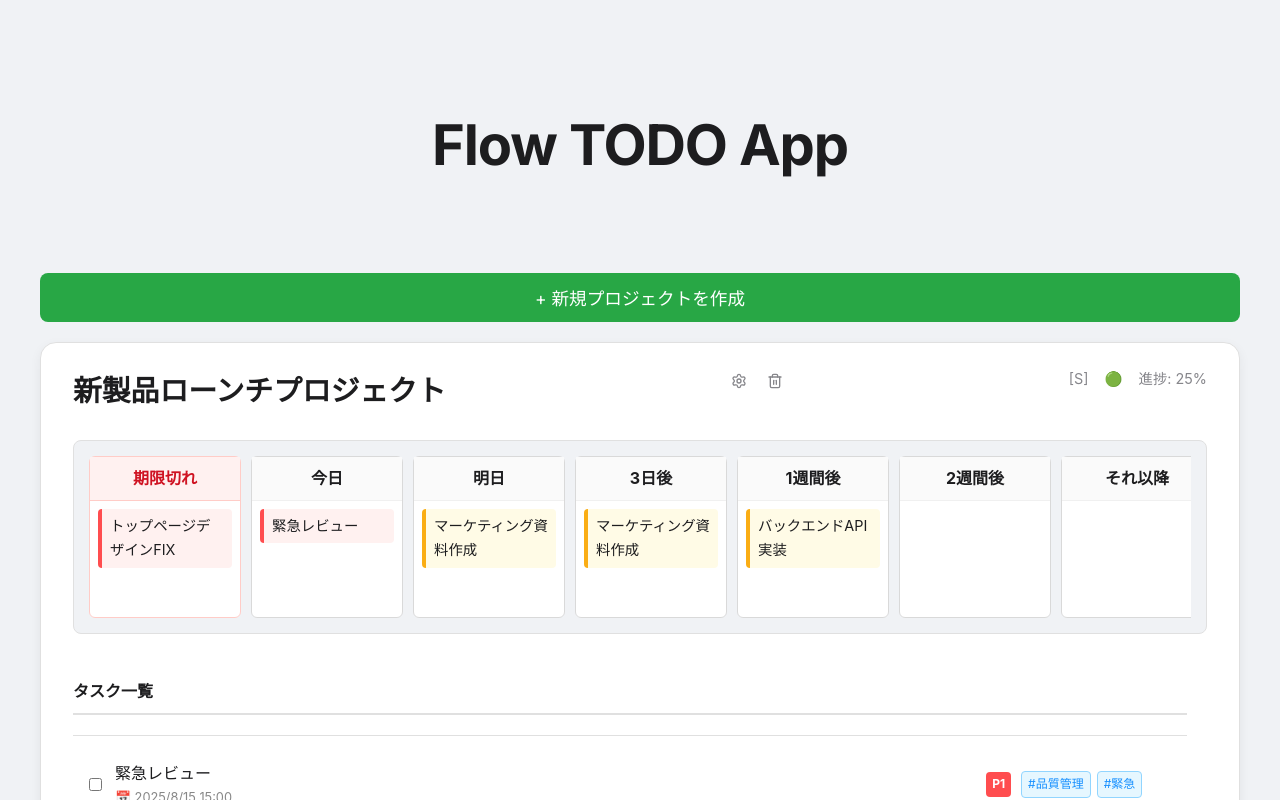
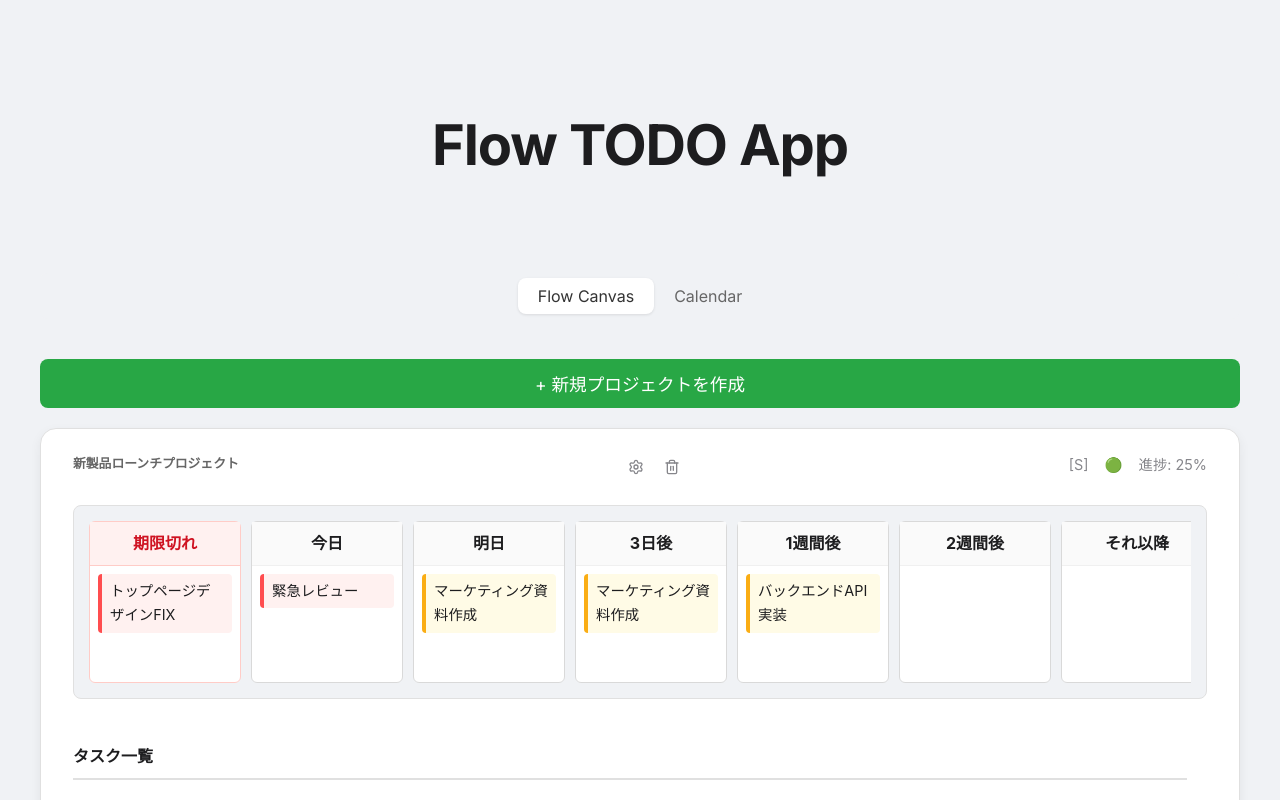
Before and after one commit to Ryoto93/New-Todo, a React (Vite) app: page / in a window 1280 px wide. Shown: the top 800 px of the page. Built offline with nearby package versions, Linux system fonts and the light colour scheme.

Commit message:
カレンダー表示

```diff
--- a/package.json
+++ b/package.json
@@ -13,6 +13,9 @@
     "@dnd-kit/core": "^6.3.1",
     "@dnd-kit/sortable": "^10.0.0",
     "@dnd-kit/utilities": "^3.2.2",
+    "@fullcalendar/daygrid": "^6.1.19",
+    "@fullcalendar/interaction": "^6.1.19",
+    "@fullcalendar/react": "^6.1.19",
     "lucide-react": "^0.539.0",
     "react": "^19.1.1",
     "react-dom": "^19.1.1"
--- a/src/App.tsx
+++ b/src/App.tsx
@@ -4,10 +4,14 @@ import { ProjectComponent } from './components/ProjectComponent';
 import { ProjectModal } from './components/ProjectModal';
 import type { Task, Project } from './types';
 import { TaskModal } from './components/TaskModal';
+import { ViewSwitcher } from './components/ViewSwitcher';
+import type { ViewMode } from './components/ViewSwitcher';
+import { CalendarView } from './components/CalendarView';
 import './App.css';
 
 function App() {
   const { projects, toggleTaskCompletion, addTask, deleteTask, updateTask, addProject, addSubProject, updateProject, deleteProject, toggleSubtaskCompletion, addSubtask, deleteSubtask, updateTaskTimeBlock } = useProjectData();
+  const [view, setView] = useState<ViewMode>('flow');
   const [modalState, setModalState] = useState<{ mode: 'edit' | 'add'; task?: Task; projectId?: string } | null>(null);
   const [projectModalState, setProjectModalState] = useState<{ mode: 'add' | 'addSub' | 'edit'; project?: Project; parentId?: string } | null>(null);
 
@@ -45,6 +49,9 @@ function App() {
       <header className="app-header">
         <h1>Flow TODO App</h1>
       </header>
+      <ViewSwitcher currentView={view} onViewChange={setView} />
+      {view === 'flow' ? (
+        <>
           <main>
             <button className="add-project-button-header" onClick={handleOpenAddProjectModal}>
               + 新規プロジェクトを作成
@@ -67,6 +74,10 @@ function App() {
               />
             ))}
           </main>
+        </>
+      ) : (
+        <CalendarView projects={projects} onTaskClick={handleOpenEditModal} />
+      )}
       {modalState && (
         <TaskModal
           taskToEdit={modalState.mode === 'edit' ? modalState.task : null}
--- /dev/null
+++ b/src/components/CalendarView/index.tsx
@@ -0,0 +1,76 @@
+import FullCalendar from '@fullcalendar/react';
+import dayGridPlugin from '@fullcalendar/daygrid';
+import interactionPlugin from '@fullcalendar/interaction';
+import type { Project, Task } from '../../types';
+import './style.css';
+
+// Propsの型定義はそのまま
+type Props = {
+  projects: Project[];
+  onTaskClick: (task: Task) => void;
+};
+
+// タスクとその親プロジェクト名を含む新しい型を定義
+type TaskWithContext = Task & { parentProjectName: string };
+
+// 全てのタスクを、親プロジェクト名付きで収集するヘルパー関数
+const getAllTasksWithContext = (projects: Project[], parentName = ''): TaskWithContext[] => {
+  let tasks: TaskWithContext[] = [];
+  for (const project of projects) {
+    const currentProjectName = parentName ? `${parentName} > ${project.name}` : project.name;
+    project.tasks.forEach(task => {
+      tasks.push({ ...task, parentProjectName: currentProjectName });
+    });
+    if (project.subProjects.length > 0) {
+      tasks = tasks.concat(getAllTasksWithContext(project.subProjects, currentProjectName));
+    }
+  }
+  return tasks;
+};
+
+export function CalendarView({ projects, onTaskClick }: Props) {
+  const allTasks = getAllTasksWithContext(projects);
+
+  const events = allTasks
+    .filter(task => task.dueDate || task.period)
+    .map(task => ({
+      id: task.id,
+      title: task.title,
+      start: task.period ? task.period.start : task.dueDate!,
+      end: task.period ? new Date(new Date(task.period.end).getTime() + 86400000).toISOString().split('T')[0] : undefined,
+      allDay: true,
+      extendedProps: { originalTask: task }
+    }));
+
+  // eslint-disable-next-line @typescript-eslint/no-explicit-any
+  const handleEventClick = (clickInfo: any) => {
+    const originalTask = clickInfo.event.extendedProps.originalTask;
+    if (originalTask) {
+      onTaskClick(originalTask);
+    }
+  };
+
+  return (
+    <div className="calendar-view-container">
+      <FullCalendar
+        plugins={[dayGridPlugin, interactionPlugin]}
+        initialView="dayGridMonth"
+        headerToolbar={{
+          left: 'prev,next today',
+          center: 'title',
+          right: 'dayGridMonth,dayGridWeek'
+        }}
+        locale="ja"
+        businessHours={true}
+        events={events}
+        eventClick={handleEventClick}
+        eventContent={(eventInfo) => (
+          <div className="calendar-event-card">
+            <div className="project-name">{eventInfo.event.extendedProps.originalTask.parentProjectName}</div>
+            <div className="task-title">{eventInfo.event.title}</div>
+          </div>
+        )}
+      />
+    </div>
+  );
+}
--- /dev/null
+++ b/src/components/CalendarView/style.css
@@ -0,0 +1,69 @@
+.calendar-view-container {
+  background-color: #f8f9fa;
+  padding: 20px;
+  border-radius: 16px;
+}
+
+.fc-event {
+  background-color: transparent !important;
+  border: none !important;
+  cursor: pointer;
+  margin: 3px 0;
+}
+
+.calendar-event-card {
+  background-color: #ffffff;
+  color: #333333;
+  border-radius: 10px;
+  padding: 8px 12px;
+  box-shadow: 0 2px 8px rgba(0, 0, 0, 0.1);
+  font-size: 0.9em;
+  line-height: 1.4;
+  transition: box-shadow 0.2s ease;
+}
+
+.calendar-event-card:hover {
+  box-shadow: 0 4px 16px rgba(0, 0, 0, 0.15);
+}
+
+.project-name {
+  color: #666666;
+  font-size: 0.8em;
+  margin-bottom: 2px;
+  overflow: hidden;
+  text-overflow: ellipsis;
+  white-space: nowrap;
+}
+
+.task-title {
+  font-weight: 500;
+  overflow: hidden;
+  text-overflow: ellipsis;
+  white-space: nowrap;
+}
+
+.fc-daygrid-event-harness {
+  width: 100%;
+  display: block;
+  padding: 2px 0;
+}
+
+.fc-day-today {
+  background-color: #f0f8ff !important;
+}
+
+.fc-col-header-cell-cushion {
+  padding: 8px 0;
+  font-weight: 500;
+  color: #333333;
+}
+
+.fc-daygrid-day-number {
+  padding: 8px;
+  color: #666666;
+}
+
+.fc-day-today .fc-daygrid-day-number {
+  font-weight: 700;
+  color: #1890ff;
+}
--- /dev/null
+++ b/src/components/ViewSwitcher/index.tsx
@@ -0,0 +1,27 @@
+import './style.css';
+
+export type ViewMode = 'flow' | 'calendar';
+
+type Props = {
+  currentView: ViewMode;
+  onViewChange: (view: ViewMode) => void;
+};
+
+export function ViewSwitcher({ currentView, onViewChange }: Props) {
+  return (
+    <div className="view-switcher">
+      <button
+        className={currentView === 'flow' ? 'active' : ''}
+        onClick={() => onViewChange('flow')}
+      >
+        Flow Canvas
+      </button>
+      <button
+        className={currentView === 'calendar' ? 'active' : ''}
+        onClick={() => onViewChange('calendar')}
+      >
+        Calendar
+      </button>
+    </div>
+  );
+}
--- /dev/null
+++ b/src/components/ViewSwitcher/style.css
@@ -0,0 +1,30 @@
+.view-switcher {
+  display: flex;
+  justify-content: center;
+  margin-bottom: 40px;
+  background-color: #f0f2f5;
+  border-radius: 8px;
+  padding: 5px;
+}
+
+.view-switcher button {
+  background: none;
+  border: none;
+  padding: 8px 20px;
+  font-size: 1em;
+  font-weight: 500;
+  border-radius: 8px;
+  cursor: pointer;
+  color: #666;
+  transition: all 0.2s ease;
+}
+
+.view-switcher button:hover {
+  background-color: rgba(255, 255, 255, 0.5);
+}
+
+.view-switcher button.active {
+  background-color: #fff;
+  color: #333;
+  box-shadow: 0 1px 3px rgba(0, 0, 0, 0.1);
+}
```
Also changed, not shown: 1 other file (tests, documents, lock files or other folders). Lines whose indentation alone changed are shown as unchanged.
